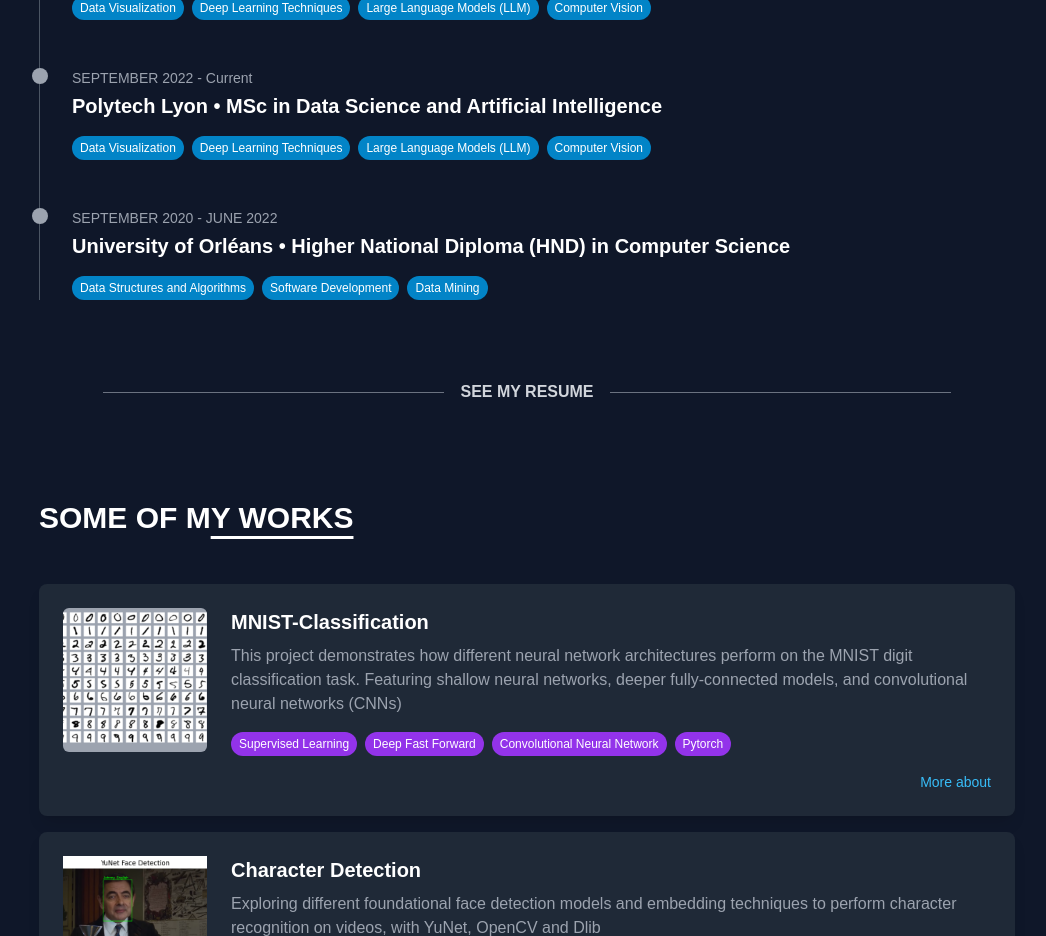
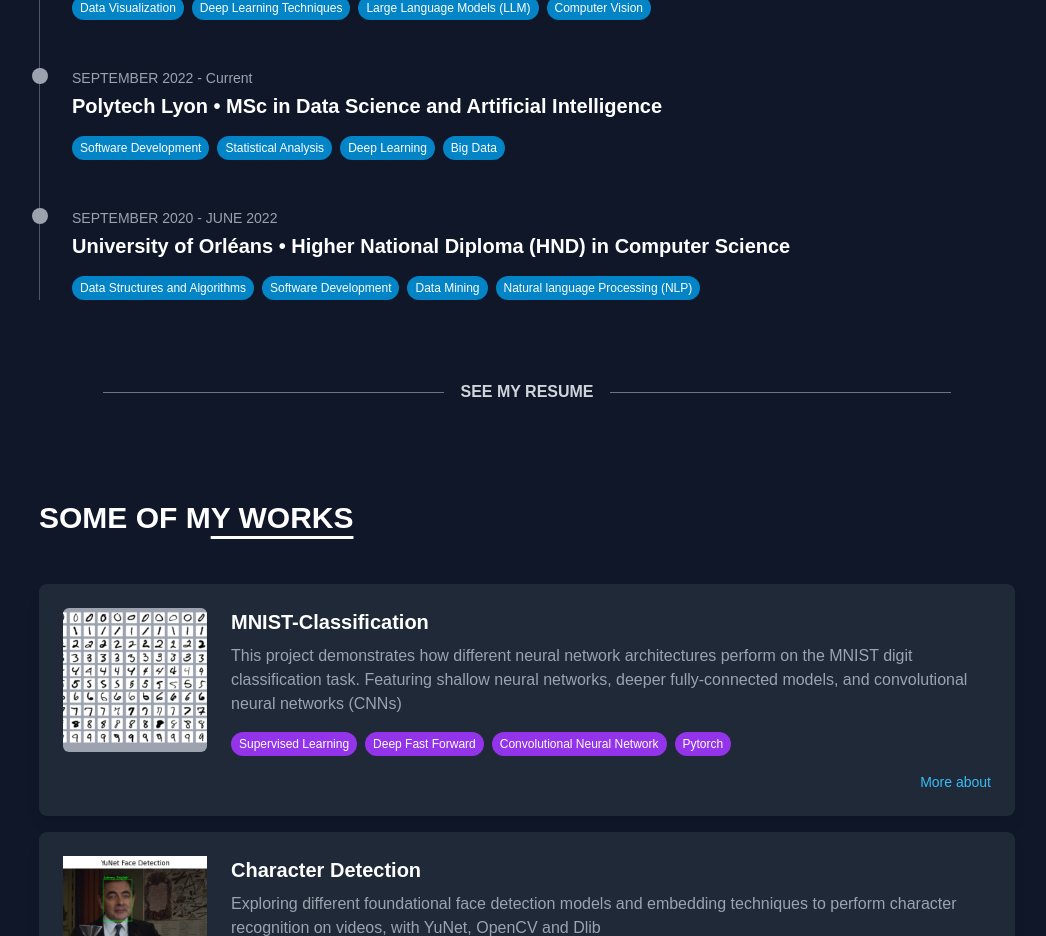
Before and after one commit to Mxtsxw/Portfolio, a Next.js app: page / in a window 1280 px wide. Shown: the part 1520-2456 px from the top of the page, without its empty margins (113-1159 px from the left). Built offline with nearby package versions, Linux system fonts and the light colour scheme.

Commit message:
Fix Education badges

```diff
--- a/app/_components/Education.tsx
+++ b/app/_components/Education.tsx
@@ -41,16 +41,16 @@ export default function Education() {
           {/* Tech Stack Badges */}
           <div className="flex gap-2 mt-4">
             <span className="px-2 py-1 bg-sky-600 text-white rounded-full text-xs">
-            Data Visualization
+            Software Development
             </span>
             <span className="px-2 py-1 bg-sky-600 text-white rounded-full text-xs">
-            Deep Learning Techniques
+            Statistical Analysis
             </span>
             <span className="px-2 py-1 bg-sky-600 text-white rounded-full text-xs">
-            Large Language Models (LLM)
+            Deep Learning
             </span>
             <span className="px-2 py-1 bg-sky-600 text-white rounded-full text-xs">
-            Computer Vision
+            Big Data
             </span>
           </div>
         </div>
@@ -72,6 +72,9 @@ export default function Education() {
             </span>
             <span className="px-2 py-1 bg-sky-600 text-white rounded-full text-xs">
             Data Mining
+            </span>
+            <span className="px-2 py-1 bg-sky-600 text-white rounded-full text-xs">
+            Natural language Processing (NLP)
             </span>
           </div>
         </div>
```
